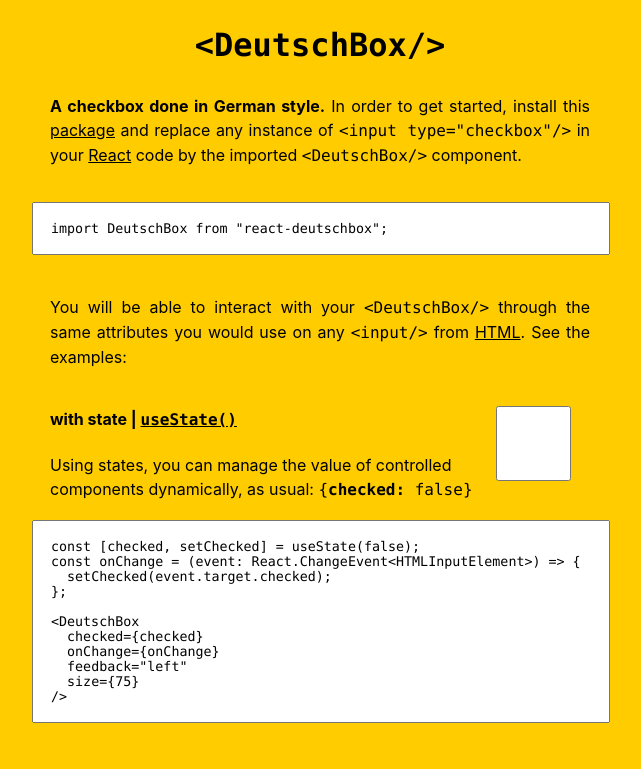
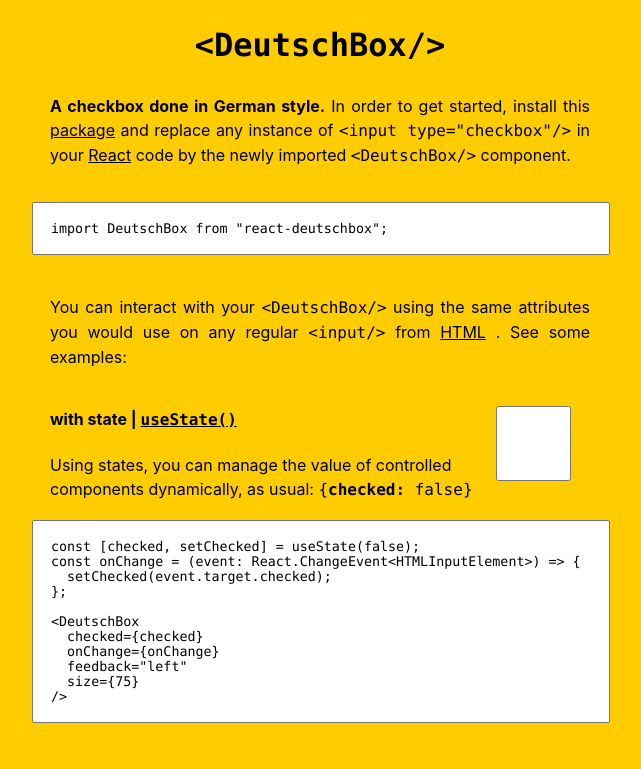
Before and after one commit to fer-nando-machado/react-deutschbox, a React (Vite) app: page / in a window 1280 px wide. Shown: the top 769 px of the page, without its empty margins (320-961 px from the left). Built offline with nearby package versions, Linux system fonts and the light colour scheme.

Commit message:
aligns readme and demo page

```diff
--- a/src/App.tsx
+++ b/src/App.tsx
@@ -23,8 +23,8 @@
           install this{" "}
           <a href="https://www.npmjs.com/package/react-deutschbox">package</a>{" "}
           and replace any instance of <code>{`<input type="checkbox"/>`}</code>{" "}
-          in your <a href="https://react.dev/">React</a> code by the imported{" "}
-          <code>{`<DeutschBox/>`}</code> component.
+          in your <a href="https://react.dev/">React</a> code by the newly
+          imported <code>{`<DeutschBox/>`}</code> component.
         </p>
         <textarea
           readOnly
@@ -33,13 +33,13 @@
           spellCheck={false}
         />
         <p>
-          You will be able to interact with your <code>{`<DeutschBox/>`}</code>{" "}
-          through the same attributes you would use on any{" "}
-          <code>{`<input/>`}</code> from{" "}
+          You can interact with your <code>{`<DeutschBox/>`}</code> using the
+          same attributes you would use on any regular <code>{`<input/>`}</code>{" "}
+          from{" "}
           <a href="https://developer.mozilla.org/en-US/docs/Web/HTML/Element/input/checkbox">
             HTML
-          </a>
-          . See the examples:
+          </a>{" "}
+          . See some examples:
         </p>
 
         <div className="example">
```
Also changed, not shown: 1 other file (tests, documents, lock files or other folders).
